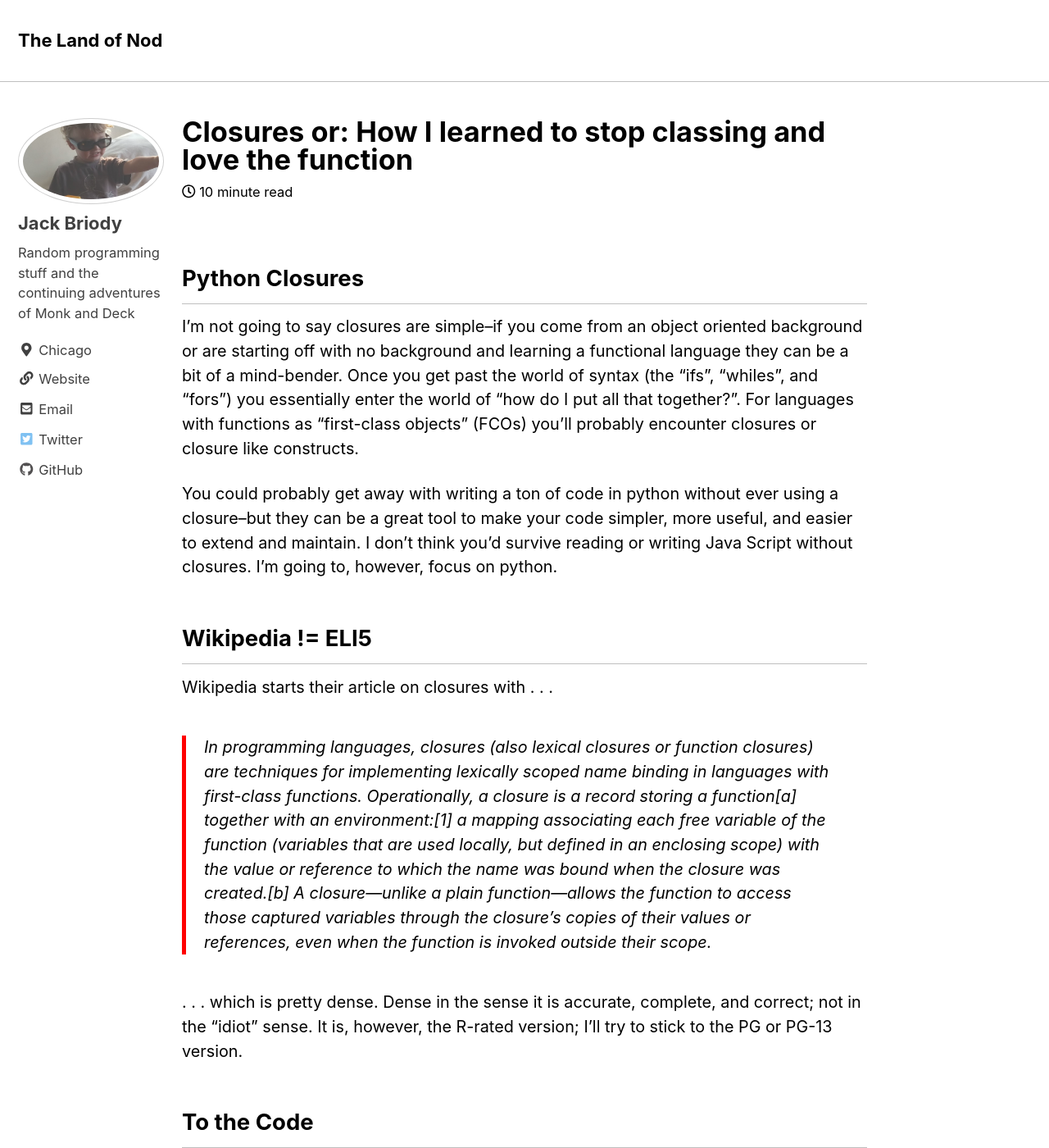
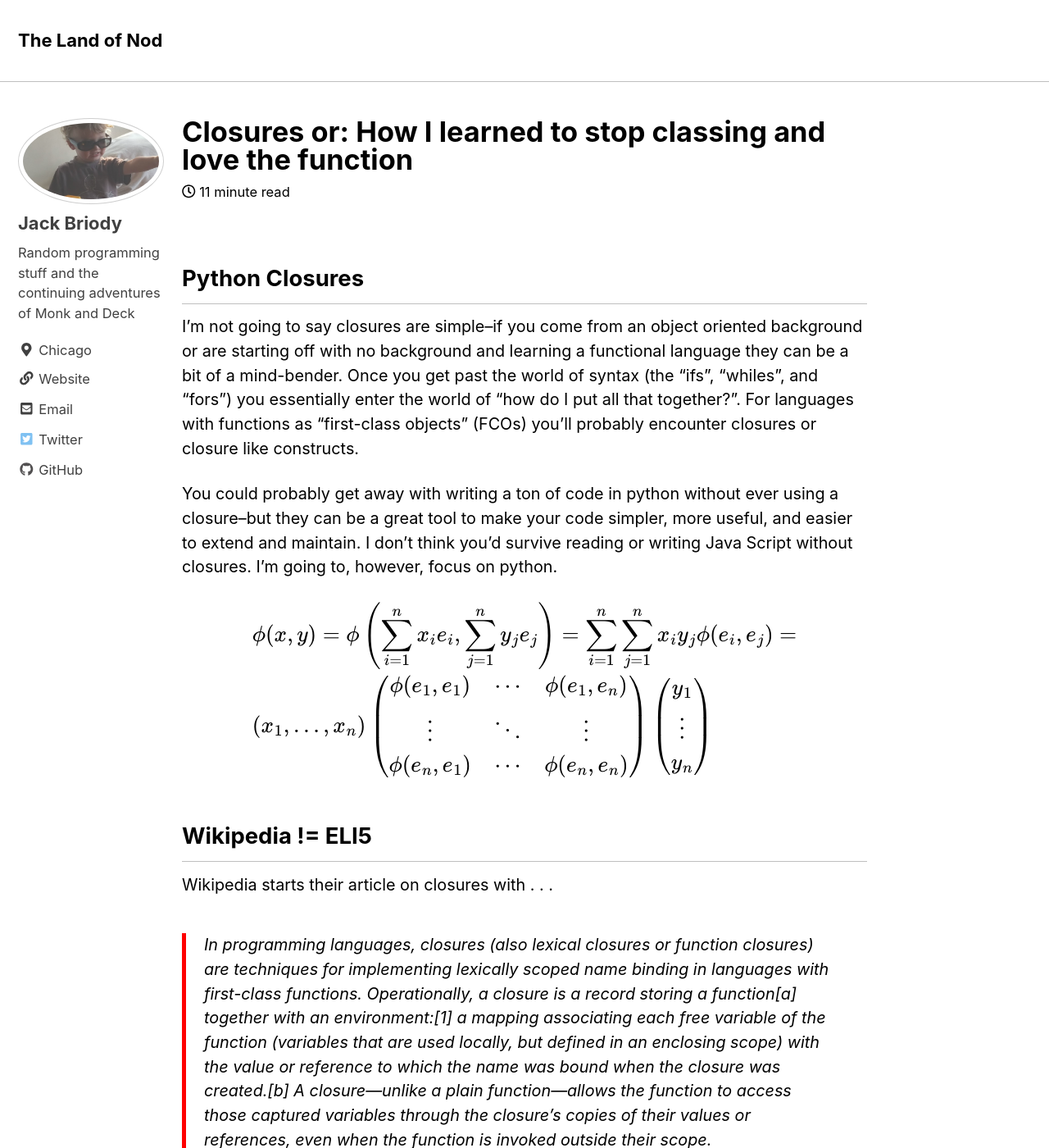
Before and after one commit to jmbriody/jmbriody.github.io, a Jekyll site: the page built from _posts/2017-08-01-python-closures.markdown, in a window 1280 px wide and 1400 px high. Shown: the whole window at 82% size. Built offline with Jekyll 4.4.1, drawn with Linux system fonts in a browser that asks for light colours; nearby versions of some CDN libraries; formulas are drawn with MathJax 3; some of the changed text lies outside the part shown.

Commit message:
add latex js; content updates

```diff
--- a/_includes/head.html
+++ b/_includes/head.html
@@ -31,6 +31,8 @@
   </style>
 <![endif]-->
 
+<script src="https://cdnjs.cloudflare.com/ajax/libs/mathjax/2.7.0/MathJax.js?config=TeX-AMS-MML_HTMLorMML" type="text/javascript"></script>
+
 {% if site.head_scripts %}
   {% for script in site.head_scripts %}
     {% if script contains "://" %}
--- a/_posts/2017-08-01-python-closures.markdown
+++ b/_posts/2017-08-01-python-closures.markdown
@@ -9,6 +9,23 @@ tags: python Closures
 I'm not going to say closures are simple--if you come from an object oriented background or are starting off with no background and learning a functional language they can be a bit of a mind-bender. Once you get past the world of syntax (the "ifs", "whiles", and "fors") you essentially enter the world of "how do I put all that together?". For languages with functions as "first-class objects" (FCOs) you'll probably encounter closures or closure like constructs.
 
 You could probably get away with writing a ton of code in python without ever using a closure--but they can be a great tool to make your code simpler, more useful, and easier to extend and maintain. I don't think you'd survive reading or writing Java Script without closures. I'm going to, however, focus on python.
+
+$$
+\begin{align*}
+  & \phi(x,y) = \phi \left(\sum_{i=1}^n x_ie_i, \sum_{j=1}^n y_je_j \right)
+  = \sum_{i=1}^n \sum_{j=1}^n x_i y_j \phi(e_i, e_j) = \\
+  & (x_1, \ldots, x_n) \left( \begin{array}{ccc}
+      \phi(e_1, e_1) & \cdots & \phi(e_1, e_n) \\
+      \vdots & \ddots & \vdots \\
+      \phi(e_n, e_1) & \cdots & \phi(e_n, e_n)
+    \end{array} \right)
+  \left( \begin{array}{c}
+      y_1 \\
+      \vdots \\
+      y_n
+    \end{array} \right)
+\end{align*}
+$$
 
 ## Wikipedia != ELI5
 Wikipedia starts their article on closures with . . .
```
Also changed, not shown: _posts/2018-01-22-python-devenv.markdown (added, +24 -0 lines).
